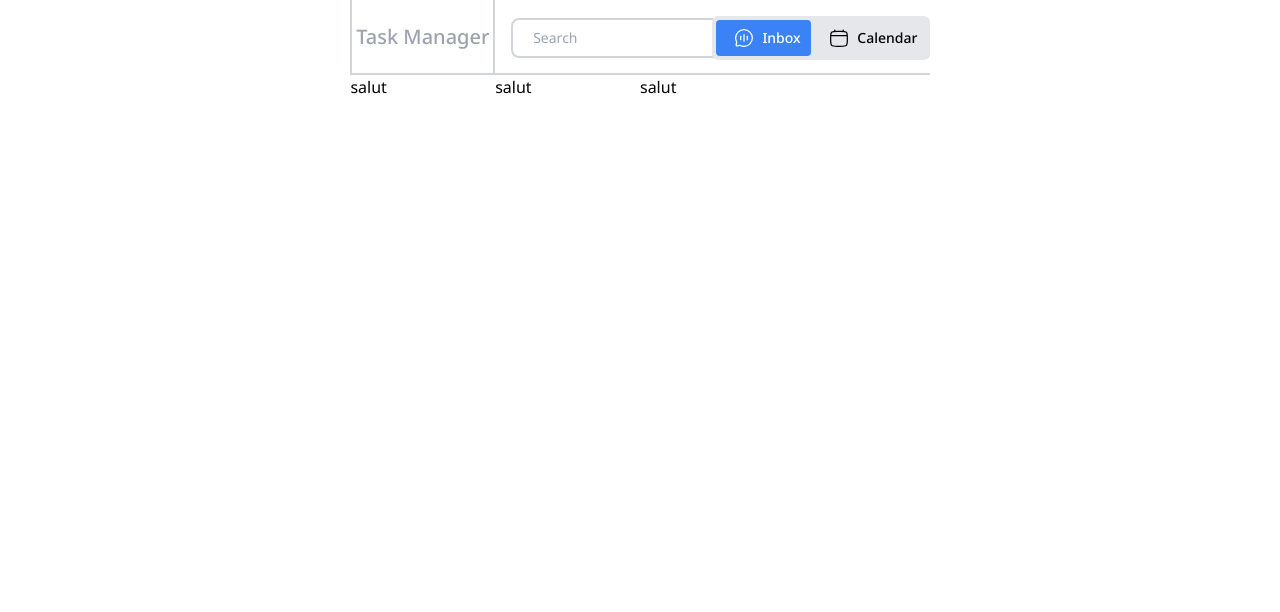
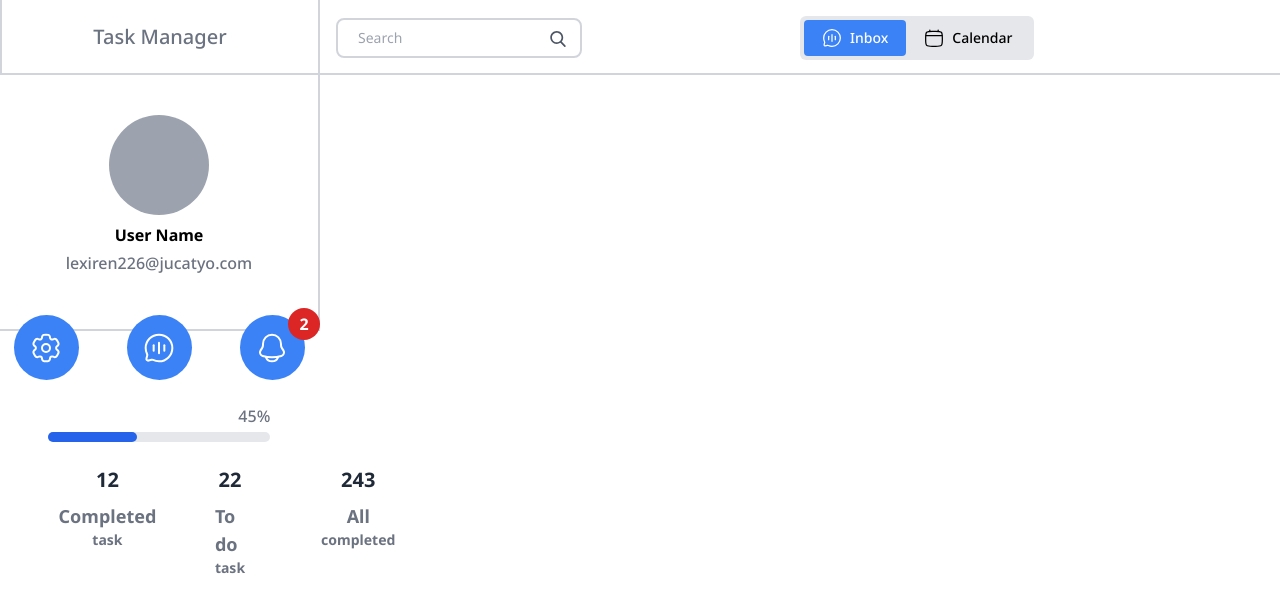
Before and after one commit to MortyNiners/ByteApp, a React (Vite) app: page /main-container in a window 1280 px wide. Shown: the top 612 px of the page. Built offline with nearby package versions, Linux system fonts and the light colour scheme.

Commit message:
add: User.tsx with css ready + some changes

```diff
--- a/src/components/AppContainer.tsx
+++ b/src/components/AppContainer.tsx
@@ -1,4 +1,5 @@
 import { HeaderContainer } from './HeaderContainer.tsx';
+import { User } from './User.tsx';
 
 export const AppContainer = () => {
   return (
@@ -6,9 +7,11 @@ export const AppContainer = () => {
       <HeaderContainer />
       <section className=" min-w-[320px]">
         <div className="grid grid-cols-12">
-          <div className="col-span-3">salut</div>
-          <div className="col-span-3">salut</div>
-          <div className="col-span-6">salut</div>
+          <div className="col-span-3">
+            <User />
+          </div>
+          <div className="col-span-3"></div>
+          <div className="col-span-6"></div>
         </div>
       </section>
     </>
--- a/src/components/HeaderContainer.tsx
+++ b/src/components/HeaderContainer.tsx
@@ -16,7 +16,7 @@ export const HeaderContainer = () => {
         <div className="grid grid-cols-12">
           <div className="col-span-3">
             <div className="border-[2px] h-[75px] border-t-0 border-gray-300 flex justify-center items-center">
-              <p className=" font-medium text-[20px] text-gray-400">Task Manager</p>
+              <p className=" font-medium text-[20px] text-gray-500">Task Manager</p>
             </div>
           </div>
           <div className="col-span-9  border-[2px]  border-t-0 border-x-0 border-gray-300 h-[75px]">
--- /dev/null
+++ b/src/components/User.tsx
@@ -0,0 +1,77 @@
+import MessageSvg from '../assets/Header/chat_white.svg';
+import SettingsSvg from '../assets/Header/settings.svg';
+import BellSvg from '../assets/Header/bell.svg';
+
+export const User = () => {
+  return (
+    <>
+      <aside>
+        <div className=" min-w-full border-t-0 border-l-0 h-[20vw]    border-[2px] border-gray-300">
+          <div className="flex flex-col  items-center ">
+            <div>
+              <img src="" alt="" />
+            </div>
+            <div className=" mt-10 w-[100px] h-[100px] bg-gray-400 rounded-full"></div>
+            <div className="mt-2">
+              <span className="font-bold text-s">User Name</span>
+            </div>
+            <div className="mt-1">
+              <span className="font-medium text-gray-500 text-s">lexiren226@jucatyo.com</span>
+            </div>
+            <div className="mt-10 flex ">
+              <div className="w-[65px] h-[65px] rounded-full bg-blue-500 mx-6 flex justify-center items-center cursor-pointer">
+                <img
+                  src={SettingsSvg}
+                  alt=""
+                  className="w-[32px]  hover:w-[35px] transition-all duration-200 ease-out "
+                />
+              </div>
+              <div className="w-[65px] h-[65px] rounded-full bg-blue-500 mx-6 flex justify-center items-center cursor-pointer">
+                <img
+                  src={MessageSvg}
+                  alt=""
+                  className="w-[32px] hover:w-[35px] transition-all duration-200 ease-out "
+                />
+              </div>
+              <div className="w-[65px] h-[65px] rounded-full bg-blue-500 mx-6 flex justify-center items-center cursor-pointer">
+                <img src={BellSvg} alt="" className="w-[32px] hover:w-[35px] transition-all duration-200 ease-out " />
+                <div className="relative">
+                  <div className=" absolute bottom-2 left-0 w-[32px] h-[32px] bg-red-600 rounded-full">
+                    <div className="flex justify-center items-center mt-1">
+                      <p className="text-white font-bold  m-0 p-0">2</p>
+                    </div>
+                  </div>
+                </div>
+              </div>
+            </div>
+            <div className="w-[70%] mt-6">
+              <div className="flex justify-end mb-1">
+                <span className="text-s font-medium text-gray-500">45%</span>
+              </div>
+              <div className="w-full bg-gray-200 rounded-full h-2.5 ">
+                <div className="bg-blue-600 h-2.5 w-[40%] rounded-full"></div>
+              </div>
+            </div>
+            <div className="flex w-full  justify-between mt-6">
+              <div className="flex flex-col">
+                <span className="text-xl font-bold text-gray-800 mx-24">12</span>
+                <span className="self-center mt-2 text-lg font-bold text-gray-500">Completed</span>
+                <span className="self-center text-sm font-bold text-gray-500">task</span>
+              </div>
+              <div className="flex flex-col justify-center items-center">
+                <span className="text-xl  font-bold text-gray-800">22</span>
+                <span className="mt-2 text-lg font-bold text-gray-500">To do</span>
+                <span className="self-center text-sm font-bold text-gray-500">task</span>
+              </div>
+              <div className="flex flex-col">
+                <span className="text-xl font-bold text-gray-800 mx-24">243</span>
+                <span className="self-center mt-2 text-lg font-bold text-gray-500">All</span>
+                <span className="self-center text-sm font-bold text-gray-500">completed</span>
+              </div>
+            </div>
+          </div>
+        </div>
+      </aside>
+    </>
+  );
+};
```
Also changed, not shown: src/assets/Header/bell.svg (added), src/assets/Header/settings.svg (added).
